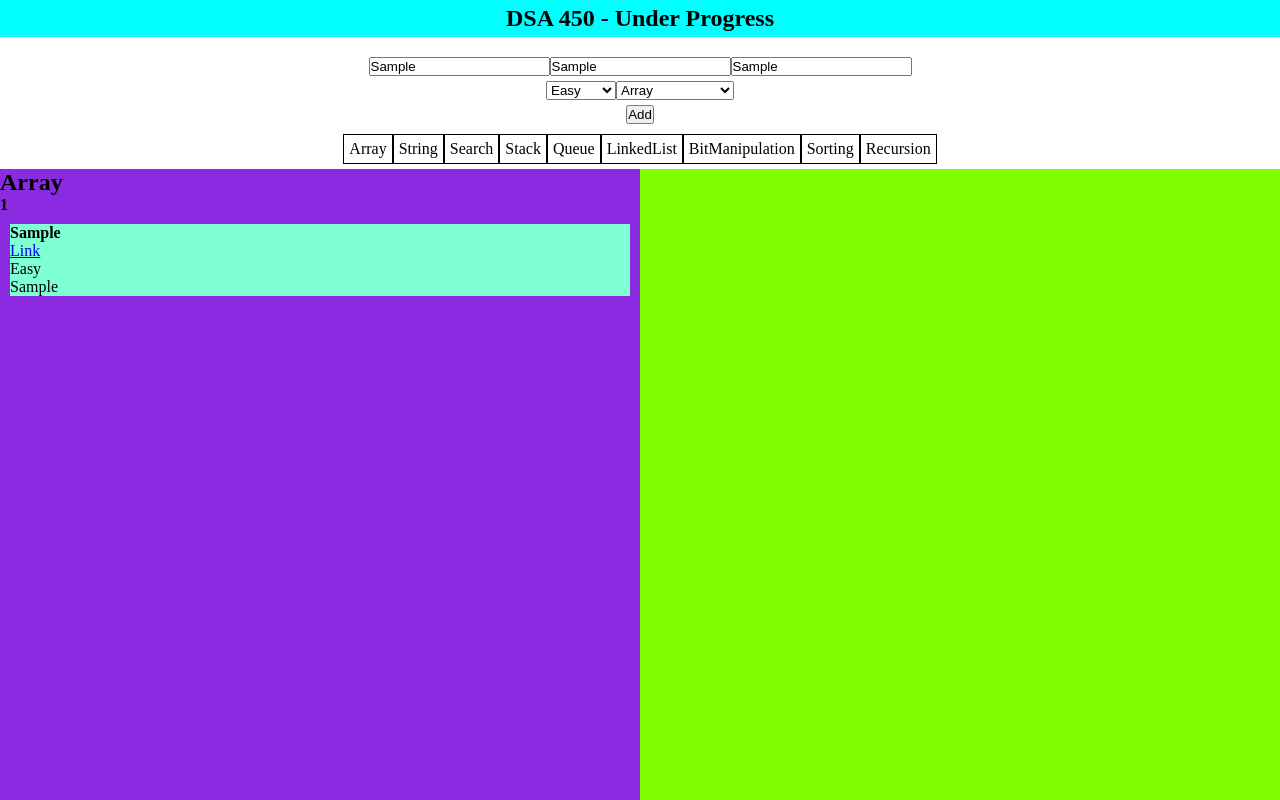
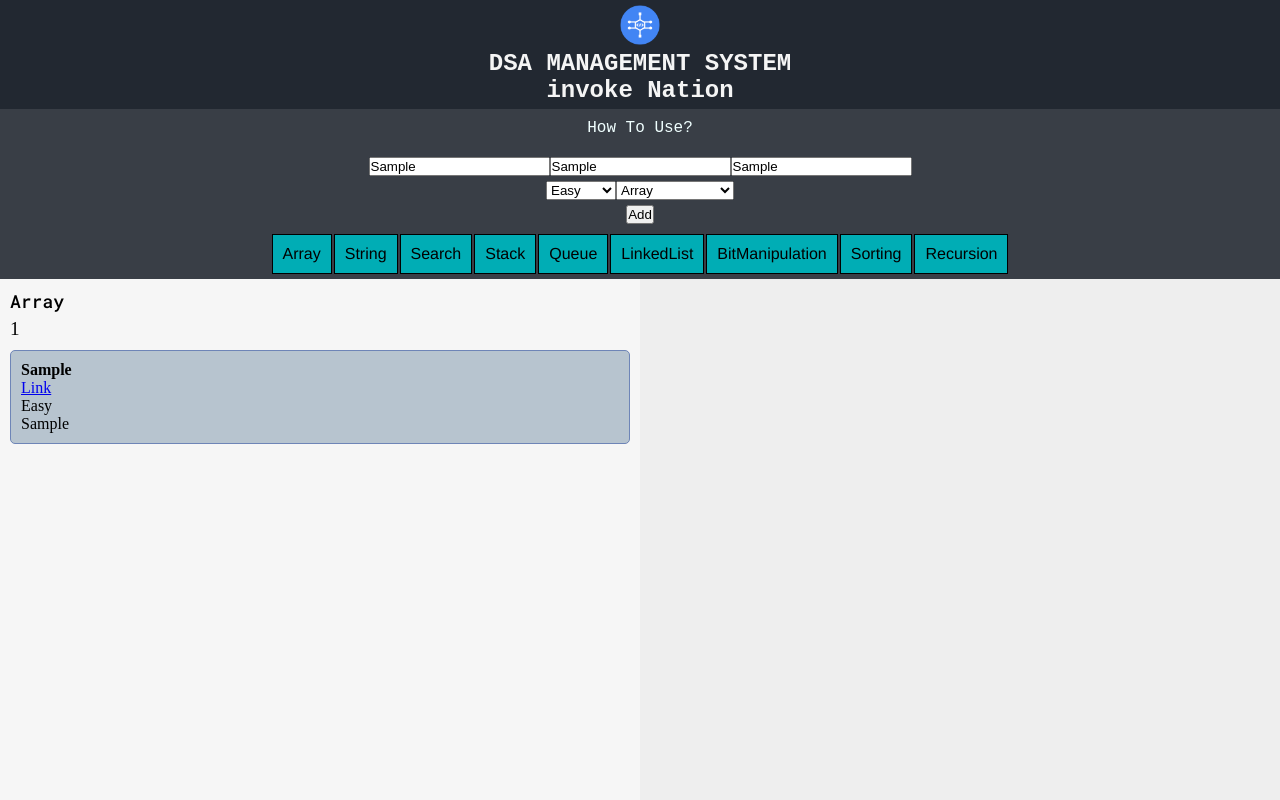
Before and after one commit to its-rajesh-smp/Dsa-Management, a plain HTML site: page index.html in a window 1280 px wide. Both pictures are taken after typing "Sample", "Sample", "Sample" into the empty fields and a click on the button "Add". Shown: the top 800 px of the page. Drawn offline with Linux system fonts and the light colour scheme.

Commit message:
Major Update in CSS | Fix Open In NewTab | Added htu?

```diff
--- a/index.html
+++ b/index.html
@@ -5,8 +5,12 @@
     <meta charset="UTF-8">
     <meta http-equiv="X-UA-Compatible" content="IE=edge">
     <meta name="viewport" content="width=device-width, initial-scale=1.0">
-    <title>DSA 450</title>
+    <title>DSA Management System</title>
     <link rel="stylesheet" href="/style.css">
+    <link rel="preconnect" href="https://fonts.googleapis.com">
+    <link rel="preconnect" href="https://fonts.gstatic.com" crossorigin>
+    <link href="https://fonts.googleapis.com/css2?family=Roboto+Mono:wght@500&display=swap" rel="stylesheet">
+
 </head>
 
 <body>
@@ -14,12 +18,19 @@
 
         <nav>
             <div class="nav_container">
+                <div class="nav_container_brand">
+                    <img src="/resources/img.png" alt="" srcset="">
+                </div>
                 <div>
-                    <h1>DSA 450 - Under Progress</h1>
+                    <h1>DSA MANAGEMENT SYSTEM</h1>
+                    <h1>invoke Nation</h1>
                 </div>
             </div>
         </nav>
 
+        <div style="display: flex; justify-content: center; margin-top: 10px;">
+            <a style="text-decoration: none; color: azure; font-family: 'Courier New', Courier, monospace;" target="_blank" href="/how_to_use.html">How To Use?</a>
+        </div>
         <div>
             <form action="#">
                 <div class="form-input">
@@ -101,17 +112,16 @@
         </div>
 
 
-
-
-
-
-
-
-
-
-
     </div>
 
+    <footer class="footer">
+        <div>
+            <p class="aRR">All Rights Reserved</p>
+            <p class="footer_p">This site is under working progress</p>
+            <p class="footer_p">Site is published as a prototype. All the datas are stored in localstorage of your
+                browser.</p>
+        </div>
+    </footer>
 
     </div>
 </body>
--- a/revision.js
+++ b/revision.js
@@ -70,6 +70,8 @@ function createElement(problem,link,type,desc){
 
     let newlink=document.createElement('a')
     newlink.setAttribute('href',link)
+    newlink.setAttribute('target',"_blank")
+
     newlink.textContent="LINK"
     newElement.append(newlink)
 
--- a/script.js
+++ b/script.js
@@ -1,60 +1,61 @@
 // Map To Reduce If Else Statement check for catagorie
-var map=new Map()
+var map = new Map()
 
-document.querySelector(".btnAdd").addEventListener('click',(e)=>{
+document.querySelector(".btnAdd").addEventListener('click', (e) => {
     e.preventdefault;
-    let problem=document.querySelector('.problem').value;
-    let link=document.querySelector('.link').value;
-    let desc=document.querySelector('.desc').value;
-    let select_type=document.querySelector('#select_type').value;
-    let select_chat=document.querySelector('#select_chat').value;
+    let problem = document.querySelector('.problem').value;
+    let link = document.querySelector('.link').value;
+    let desc = document.querySelector('.desc').value;
+    let select_type = document.querySelector('#select_type').value;
+    let select_chat = document.querySelector('#select_chat').value;
 
     // Todo check if inputs are empty
-    if(problem==""||link==""||desc==""){alert("Missing Input Field");return}
+    if (problem == "" || link == "" || desc == "") { alert("Missing Input Field"); return }
 
-    let addingDate=new Date().getDate()
+    let addingDate = new Date().getDate()
 
-    AddtoList(problem,link,desc,select_type,select_chat,addingDate)
-    AddToLocalStorage(problem,link,desc,select_type,select_chat)
+    AddtoList(problem, link, desc, select_type, select_chat, addingDate)
+    AddToLocalStorage(problem, link, desc, select_type, select_chat)
 })
 
 
 // Fetch List On Load
-document.addEventListener('load',fetchDataFromLocalStorage())
+document.addEventListener('load', fetchDataFromLocalStorage())
 
 
 
 
-function AddtoList(problem,link,desc,select_type,select_chat){
+function AddtoList(problem, link, desc, select_type, select_chat) {
 
     // Creating chatagorie If dosenot exists
-    if(!map.has(select_chat)){
-        map.set(select_chat,`.${select_chat.toLowerCase()}`)
+    if (!map.has(select_chat)) {
+        map.set(select_chat, `.${select_chat.toLowerCase()}`)
         creatCatagorie(select_chat)
     };
 
     // if exists
-    let getclass=map.get(select_chat)
+    let getclass = map.get(select_chat)
 
 
-    let newQuestion=document.createElement('div')
+    let newQuestion = document.createElement('div')
     newQuestion.classList.add("question")
 
-    let newProb=document.createElement('h4')
-    newProb.textContent=problem
+    let newProb = document.createElement('h4')
+    newProb.textContent = problem
     newQuestion.append(newProb)
 
-    let newlink=document.createElement('a')
-    newlink.setAttribute('href',link)
-    newlink.textContent="Link"
+    let newlink = document.createElement('a')
+    newlink.setAttribute('href', link)
+    newlink.setAttribute('target', "_blank")
+    newlink.textContent = "Link"
     newQuestion.append(newlink)
 
-    let newtype=document.createElement('p')
-    newtype.textContent=select_type
+    let newtype = document.createElement('p')
+    newtype.textContent = select_type
     newQuestion.append(newtype)
 
-    let newdesc=document.createElement('p')
-    newdesc.textContent=desc
+    let newdesc = document.createElement('p')
+    newdesc.textContent = desc
     newQuestion.append(newdesc)
 
 
@@ -62,22 +63,24 @@ function AddtoList(problem,link,desc,select_type,select_chat){
     document.querySelector(getclass).append(newQuestion)
 
     // Collecting The Count Of Each Catagorie
-    newQuestion.parentElement.children[0].children[1].textContent = newQuestion.parentElement.children.length-1
+    newQuestion.parentElement.children[0].children[1].textContent = newQuestion.parentElement.children.length - 1
 
 }
 
 
-function creatCatagorie(select_chat){
-    let newChat=document.createElement('div')
+function creatCatagorie(select_chat) {
+    let newChat = document.createElement('div')
     newChat.classList.add(select_chat.toLowerCase())
 
-    let newDiv=document.createElement('div')
-    let newh2=document.createElement('h2')
-    newh2.textContent=select_chat
+    let newDiv = document.createElement('div')
+    let newh2 = document.createElement('p')
+    newh2.classList.add('h2')
+    newh2.textContent = select_chat
     newDiv.append(newh2)
 
-    let newh4=document.createElement('h4')
-    newh4.textContent="--" //!
+    let newh4 = document.createElement('p')
+    newh4.classList.add("h4")
+    newh4.textContent = "--" //!
 
     newDiv.append(newh4)
 
@@ -88,8 +91,8 @@ function creatCatagorie(select_chat){
 
 
 // Fetch Data
-function fetchDataFromLocalStorage(){
-    let object=Object.keys(localStorage)
+function fetchDataFromLocalStorage() {
+    let object = Object.keys(localStorage)
 
     // Sort By Alphabatically Order
     object.sort((a, b) => {
@@ -105,9 +108,9 @@ function fetchDataFromLocalStorage(){
     });
 
     // Adding to the list
-    object.forEach((item)=>{
-        let getData= JSON.parse( localStorage[item])
-        AddtoList(getData.ProblemName,getData.Link,getData.Desc,getData.Type,getData.Catagorie)
+    object.forEach((item) => {
+        let getData = JSON.parse(localStorage[item])
+        AddtoList(getData.ProblemName, getData.Link, getData.Desc, getData.Type, getData.Catagorie)
     })
 
 }
@@ -120,33 +123,33 @@ function fetchDataFromLocalStorage(){
 
 //! --------------------------------------
 //Function To Add data in storage
-function AddToLocalStorage(problem,link,desc,select_type,select_chat){
+function AddToLocalStorage(problem, link, desc, select_type, select_chat) {
 
     // Generating Date and forming the first revision date
-    let questionDate=new Date()
-    let questionDay=questionDate.getDate()
+    let questionDate = new Date()
+    let questionDay = questionDate.getDate()
 
-    let GenDate=new Date()
-    GenDate.setDate(questionDay+1)  //!
+    let GenDate = new Date()
+    GenDate.setDate(questionDay + 1)  //!
 
-    let revisonDate=GenDate.getDate()
-    let revisonMonth= GenDate.getMonth()+1
+    let revisonDate = GenDate.getDate()
+    let revisonMonth = GenDate.getMonth() + 1
 
     console.log(revisonDate);
     console.log(revisonMonth);
 
-    let obj={
-        ProblemName:problem,
-        Link:link,
-        Desc:desc,
-        Type:select_type,
-        Catagorie:select_chat,
-        RevisonDate:revisonDate,
-        RevisonMonth:revisonMonth
+    let obj = {
+        ProblemName: problem,
+        Link: link,
+        Desc: desc,
+        Type: select_type,
+        Catagorie: select_chat,
+        RevisonDate: revisonDate,
+        RevisonMonth: revisonMonth
     }
 
 
-    localStorage.setItem(problem,JSON.stringify(obj))
+    localStorage.setItem(problem, JSON.stringify(obj))
 
 }
 //! --------------------------------------
--- a/style.css
+++ b/style.css
@@ -1,46 +1,52 @@
-*{
+/* -------------------------- */
+* {
   margin: 0;
   padding: 0;
 }
-nav{
-    background-color: aqua;
+body {
+  background-color: #393e46;
+}
+nav {
+  background-color: #222831;
   padding: 5px;
   text-align: center;
 }
+.nav_container {
+  color: whitesmoke;
+  font-family: "Courier New", Courier, monospace;
+}
+.nav_container_brand img {
+  width: 40px;
+}
 
-.form_input_div{
+.form_input_div {
   display: flex;
   justify-content: center;
   margin-top: 20px;
 }
-.form_select_div{
+.form_select_div {
   display: flex;
   justify-content: center;
   margin-top: 5px;
 }
-.form_button_div{
+.form_button_div {
   display: flex;
   justify-content: center;
   margin-top: 5px;
 }
 
-::-webkit-scrollbar{
-    width:  2px
+::-webkit-scrollbar {
+  width: 2px;
 }
-::-webkit-scrollbar-thumb{
+::-webkit-scrollbar-thumb {
   background: rgb(253, 0, 0);
 }
 
-
-
-
-
-
-.quickSelect{
+.quickSelect {
   margin-top: 10px;
   margin-bottom: 5px;
 }
-.quickSelect ul{
+.quickSelect ul {
   display: flex;
   list-style: none;
   justify-content: center;
@@ -48,62 +54,88 @@ nav{
   overflow-y: hidden;
 }
 
-.quickSelect ul::-webkit-scrollbar{
-    height: 2px
+.quickSelect ul::-webkit-scrollbar {
+  height: 2px;
 }
-.quickSelect ul::-webkit-scrollbar-thumb{
+.quickSelect ul::-webkit-scrollbar-thumb {
   background: rgb(253, 0, 0);
 }
 
-.quickSelect ul li{
-    padding: 5px;
+.quickSelect ul li {
+  padding: 10px;
   border: 1px solid black;
+  background-color: #00adb5;
+  margin-left: 1px;
+  margin-right: 1px;
+  font-family: "Franklin Gothic Medium", "Arial Narrow", Arial, sans-serif;
 }
 
-
-
-
 /* ----------- */
-.question{
-    background-color: aquamarine;
+.question {
+  background-color: #b7c4cf;
   margin: 10px;
+  padding: 10px;
+  border: 1px solid #6e85b7;
+  border-radius: 5px;
 }
 /* ----------- */
 
-
-
-.container{
+.container {
   display: grid;
   grid-template-columns: 1fr 1fr;
 }
-.all_list{
-    background-color: blueviolet;
+.all_list {
+  background-color: #f6f6f6;
   overflow-x: hidden;
   overflow-y: scroll;
   height: 80vh;
-    scrollbar-width:none;
+  scrollbar-width: none;
   display: flex;
   flex-direction: column;
-
 }
-
-
 
 .all_list::-webkit-scrollbar {
   width: 5px;
+  background-color: #393e4634;
 }
 .all_list::-webkit-scrollbar-thumb {
-    background: gainsboro;
+  background: #aac4ff;
   border-radius: 10px;
 }
 
+.h2 {
+  color: black;
+  margin-left: 10px;
+  margin-top: 10px;
+  font-size: large;
+  font-family: "Roboto Mono", monospace;
+}
+.h4 {
+  margin-left: 10px;
+  margin-top: 5px;
+  font-size: larger;
+}
 
+.target_list {
+  background-color: #eeeeee;
+}
 
-
-
-
-
-
-.target_list{
-    background-color: chartreuse;
+/* Footer */
+footer {
+  background-color: #222831;
 }
+footer div {
+  display: flex;
+  justify-content: center;
+  flex-direction: column;
+  align-items: center;
+  padding: 20px;
+}
+.aRR {
+  color: #00adb5;
+  font-family: "Gill Sans", "Gill Sans MT", Calibri, "Trebuchet MS", sans-serif;
+}
+.footer_p {
+  color: #eeeeee;
+  font-family: "Gill Sans", "Gill Sans MT", Calibri, "Trebuchet MS", sans-serif;
+}
```
Also changed, not shown: how_to_use.html (added, +59 -0 lines), resources/img.png (added). Lines whose indentation alone changed are shown as unchanged.
